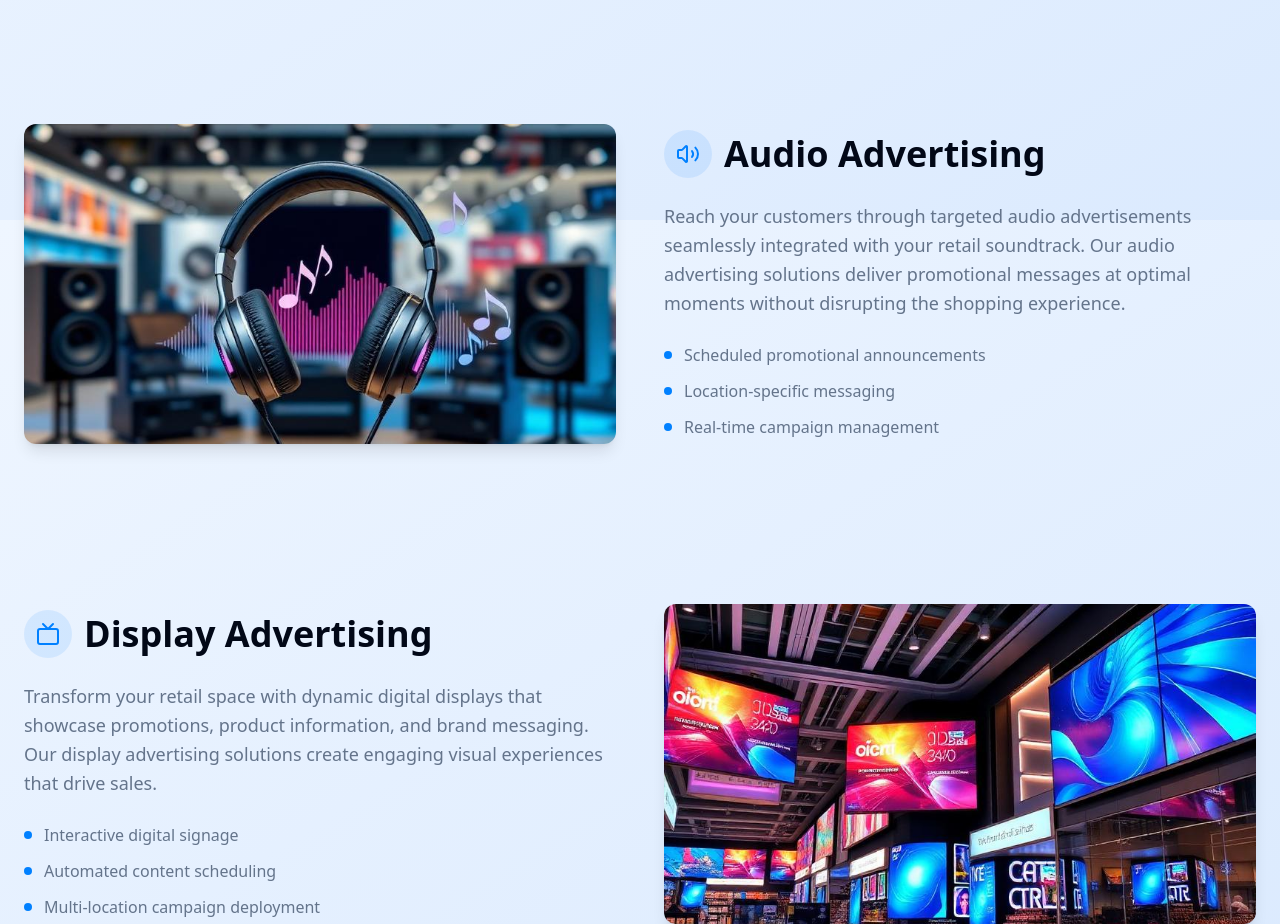
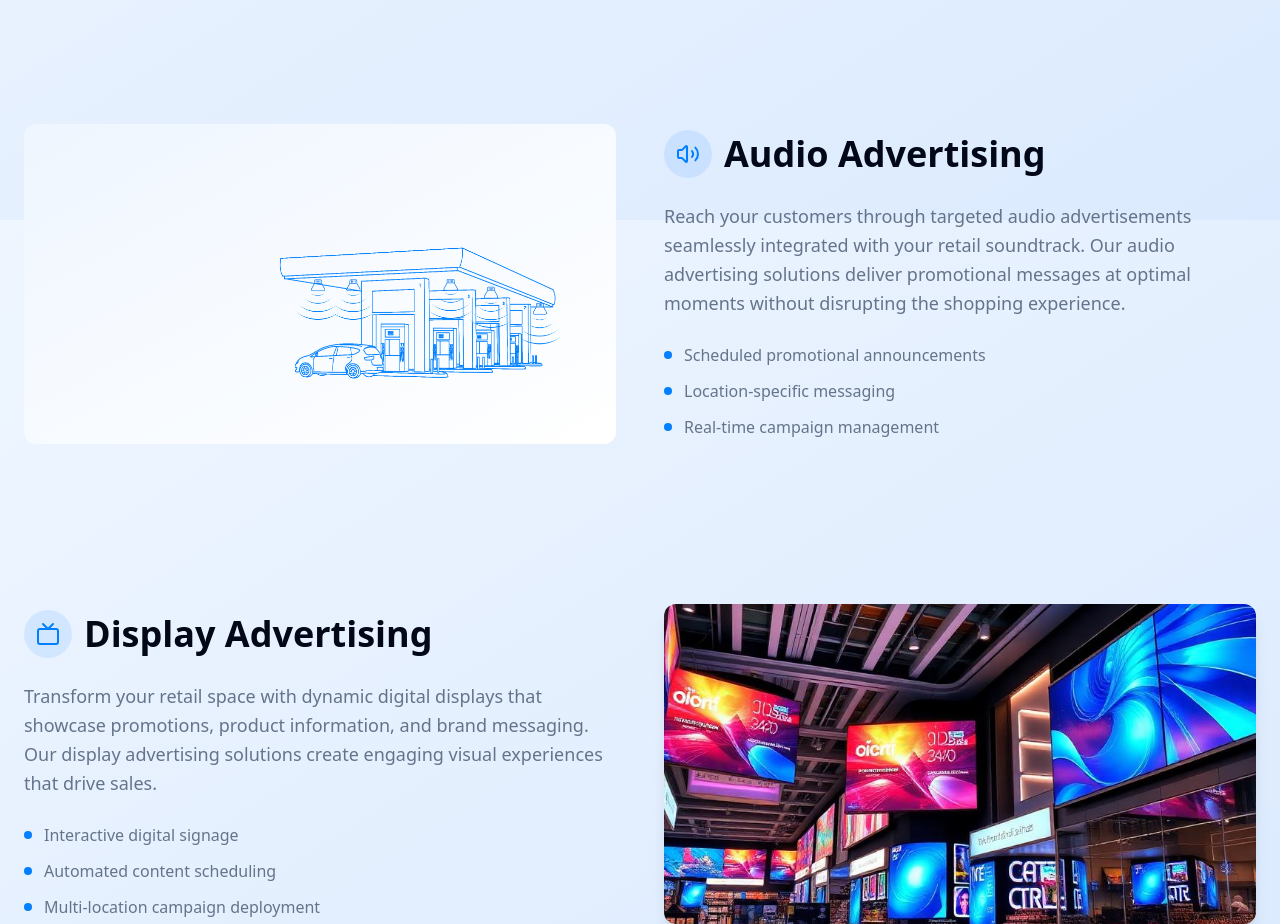
Before and after one commit to AashiqShaik/blue-wave-radio-vibes, a React (Vite) app: page / in a window 1280 px wide. Shown: the part 1380-2304 px from the top of the page. Built offline with nearby package versions, Linux system fonts and the light colour scheme.

Commit message:
Update Audio Advertising Image

```diff
--- a/src/pages/Home.tsx
+++ b/src/pages/Home.tsx
@@ -162,9 +162,9 @@ const Home = () => {
           <div className="grid lg:grid-cols-2 gap-8 md:gap-12 items-center">
             <div className="order-2 lg:order-1">
               <img
-                src={audioAdvertisingImage}
-                alt="Audio Advertising Solutions"
-                className="w-full h-64 md:h-80 object-cover rounded-xl shadow-lg"
+                src="/lovable-uploads/f57325ce-c64e-4d89-86b9-a1bb83e5d9d9.png"
+                alt="Gas station audio advertising solutions"
+                className="w-full h-64 md:h-80 object-contain rounded-xl bg-gradient-to-br from-blue-50 to-white p-6"
               />
             </div>
             <div className="order-1 lg:order-2 space-y-4 md:space-y-6">
```
Also changed, not shown: public/lovable-uploads/f57325ce-c64e-4d89-86b9-a1bb83e5d9d9.png (added).
